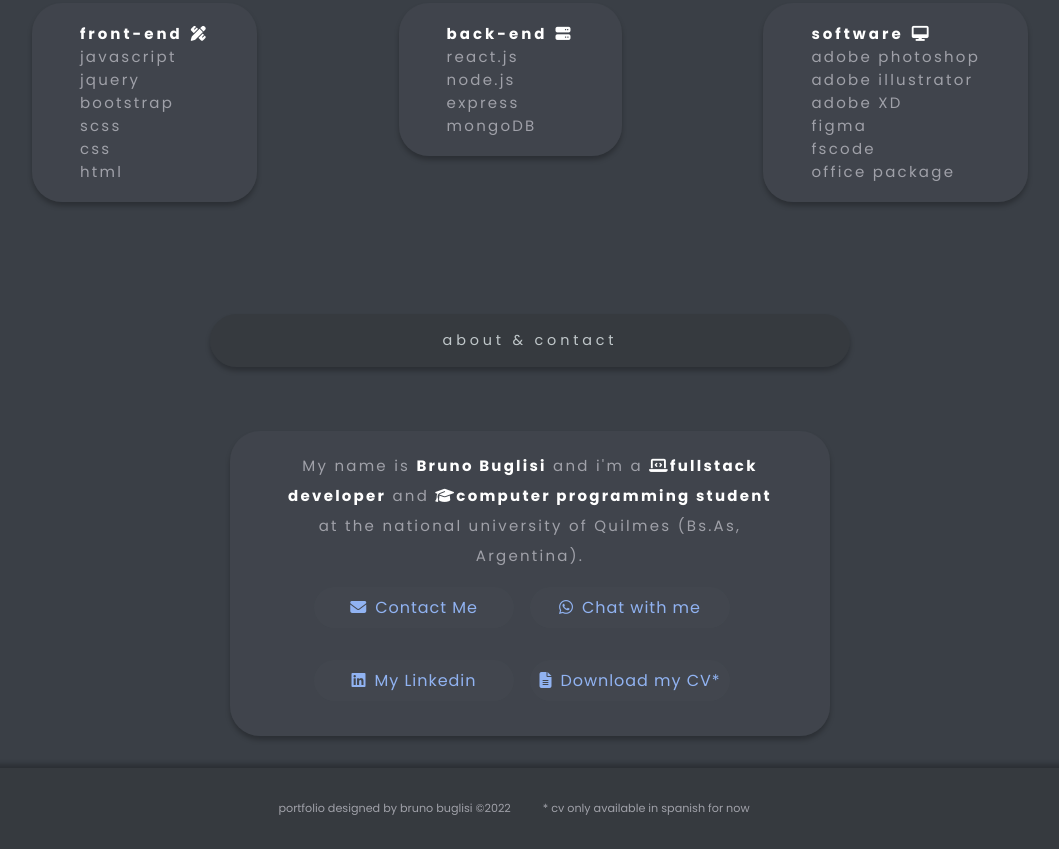
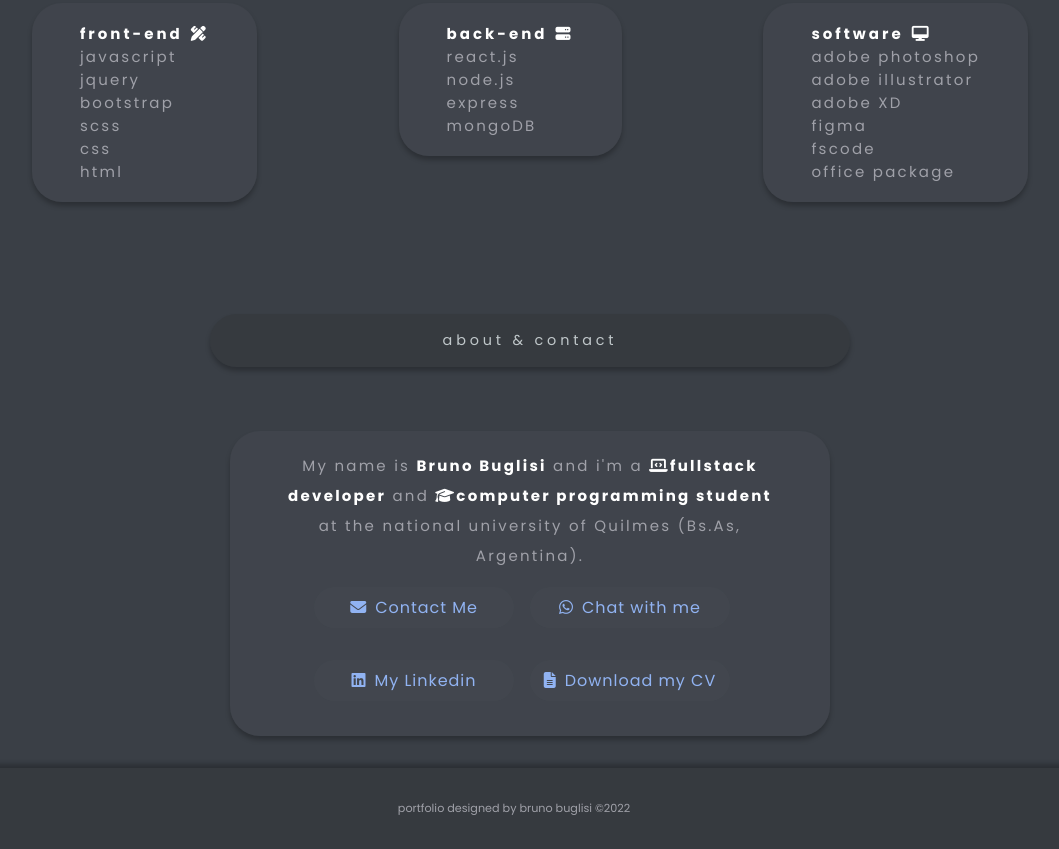
Before and after one commit to rexrptr/brunobuglisi-portfolio, a plain HTML site: page index.html in a window 1280 px wide. Shown: the part 1872-2721 px from the top of the page, without its empty margins (110-1169 px from the left). Drawn offline with Linux system fonts and the light colour scheme.

Commit message:
cv english added

```diff
--- a/index.html
+++ b/index.html
@@ -214,8 +214,8 @@
               target="_blank"
               ><i class="fa-brands fa-linkedin"></i>My Linkedin</a
             >
-            <a href="./dist/files/bruno-buglisi-cv.pdf" target="_blank"
-              ><i class="fa-solid fa-file-lines"></i>Download my CV*</a
+            <a href="./dist/files/bruno-buglisi-cv(eng).pdf" target="_blank"
+              ><i class="fa-solid fa-file-lines"></i>Download my CV</a
             >
           </div>
         </div>
@@ -223,7 +223,6 @@
     </div>
     <div class="footer">
       <div>portfolio designed by bruno buglisi &copy;2022</div>
-      <div>* cv only available in spanish for now</div>
     </div>
   </body>
 </html>
```
Also changed, not shown: 1 other file.
